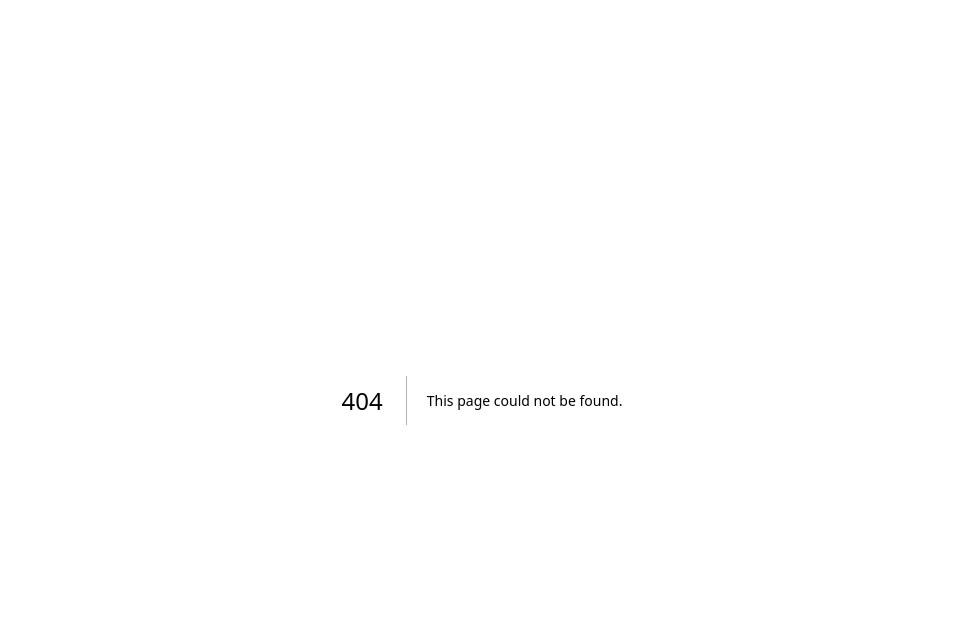
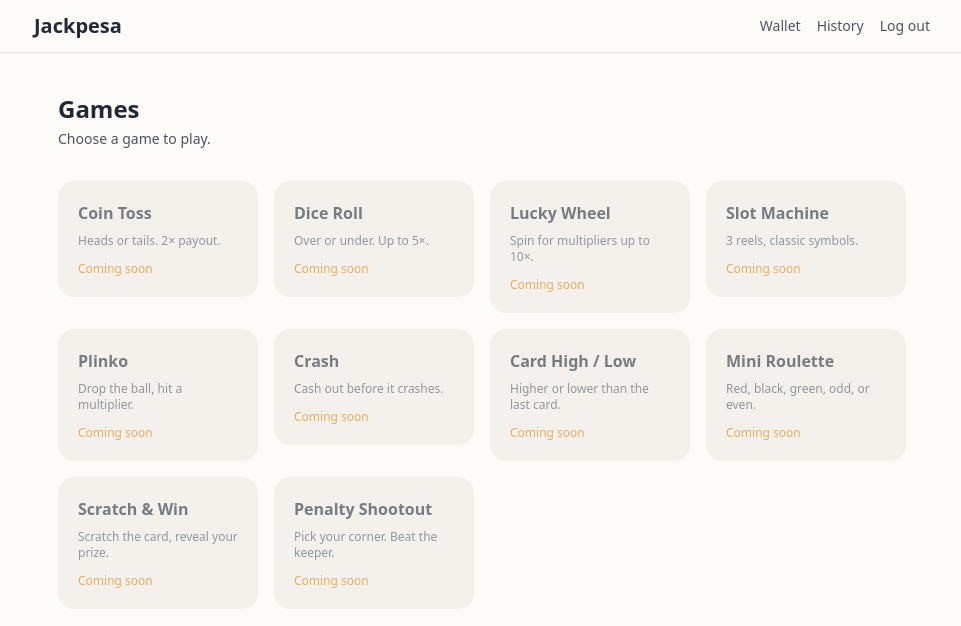
Before and after one commit to GitauGriffinke/jackpesa, a Next.js app: page /dashboard/games in a window 1280 px wide. Before the commit this address had no page. Shown: the top 626 px of the page, without its empty margins (158-1119 px from the left). Built offline with nearby package versions, Linux system fonts and the light colour scheme; no server answers.

Commit message:
feat: add nav with live balance badge and games grid

```diff
--- /dev/null
+++ b/app/dashboard/games/page.tsx
@@ -0,0 +1,53 @@
+import Link from "next/link";
+import type { GameId } from "@/types";
+
+interface GameCard {
+  id: GameId;
+  label: string;
+  description: string;
+  built: boolean;
+}
+
+const GAMES: GameCard[] = [
+  { id: "coin-toss",        label: "Coin Toss",        description: "Heads or tails. 2× payout.",              built: false },
+  { id: "dice",             label: "Dice Roll",         description: "Over or under. Up to 5×.",                built: false },
+  { id: "lucky-wheel",      label: "Lucky Wheel",       description: "Spin for multipliers up to 10×.",         built: false },
+  { id: "slots",            label: "Slot Machine",      description: "3 reels, classic symbols.",               built: false },
+  { id: "plinko",           label: "Plinko",            description: "Drop the ball, hit a multiplier.",        built: false },
+  { id: "crash",            label: "Crash",             description: "Cash out before it crashes.",             built: false },
+  { id: "card-high-low",    label: "Card High / Low",   description: "Higher or lower than the last card.",     built: false },
+  { id: "mini-roulette",    label: "Mini Roulette",     description: "Red, black, green, odd, or even.",        built: false },
+  { id: "scratch-and-win",  label: "Scratch & Win",     description: "Scratch the card, reveal your prize.",    built: false },
+  { id: "penalty-shootout", label: "Penalty Shootout",  description: "Pick your corner. Beat the keeper.",      built: false },
+];
+
+export default function GamesPage() {
+  return (
+    <main className="mx-auto w-full max-w-4xl px-6 py-10">
+      <h1 className="text-2xl font-bold text-text">Games</h1>
+      <p className="mt-1 text-sm text-text-muted">Choose a game to play.</p>
+
+      <ul className="mt-8 grid grid-cols-2 gap-4 sm:grid-cols-3 lg:grid-cols-4">
+        {GAMES.map((game) => (
+          <li key={game.id}>
+            {game.built ? (
+              <Link
+                href={`/dashboard/games/${game.id}`}
+                className="flex flex-col gap-2 rounded-2xl bg-card p-5 transition-shadow hover:shadow-md"
+              >
+                <span className="font-semibold text-text">{game.label}</span>
+                <span className="text-xs text-text-muted">{game.description}</span>
+              </Link>
+            ) : (
+              <div className="flex flex-col gap-2 rounded-2xl bg-card p-5 opacity-60">
+                <span className="font-semibold text-text">{game.label}</span>
+                <span className="text-xs text-text-muted">{game.description}</span>
+                <span className="mt-1 text-xs font-medium text-accent">Coming soon</span>
+              </div>
+            )}
+          </li>
+        ))}
+      </ul>
+    </main>
+  );
+}
--- /dev/null
+++ b/app/dashboard/layout.tsx
@@ -0,0 +1,10 @@
+import Nav from "@/components/Nav";
+
+export default function DashboardLayout({ children }: { children: React.ReactNode }) {
+  return (
+    <>
+      <Nav />
+      {children}
+    </>
+  );
+}
--- /dev/null
+++ b/components/Nav.tsx
@@ -0,0 +1,83 @@
+"use client";
+
+import { useEffect, useState } from "react";
+import Link from "next/link";
+import { useRouter } from "next/navigation";
+
+interface Me {
+  name: string;
+  balanceCents: number;
+}
+
+function formatKES(cents: number): string {
+  return new Intl.NumberFormat("en-KE", {
+    style: "currency",
+    currency: "KES",
+    maximumFractionDigits: 2,
+  }).format(cents / 100);
+}
+
+export default function Nav() {
+  const router = useRouter();
+  const [me, setMe] = useState<Me | null>(null);
+
+  useEffect(() => {
+    let active = true;
+    async function poll() {
+      try {
+        const res = await fetch("/api/me");
+        if (res.ok && active) setMe(await res.json());
+      } catch {
+        // Network error — keep showing the last known balance.
+      }
+    }
+    poll();
+    const id = setInterval(poll, 5_000);
+    return () => { active = false; clearInterval(id); };
+  }, []);
+
+  async function logout() {
+    await fetch("/api/auth/logout", { method: "POST" });
+    router.push("/login");
+    router.refresh();
+  }
+
+  return (
+    <header className="sticky top-0 z-40 border-b border-zinc-200 bg-page px-6 py-3">
+      <div className="mx-auto flex max-w-4xl items-center justify-between gap-4">
+        <Link href="/dashboard" className="text-xl font-bold text-text">
+          Jackpesa
+        </Link>
+        <nav className="flex items-center gap-4">
+          {me && (
+            <Link
+              href="/dashboard/wallet"
+              className="rounded-lg bg-card px-3 py-1.5 text-sm font-semibold text-accent"
+            >
+              {formatKES(me.balanceCents)}
+            </Link>
+          )}
+          <Link
+            href="/dashboard/wallet"
+            className="hidden text-sm font-medium text-text-muted hover:text-text sm:block"
+          >
+            Wallet
+          </Link>
+          <Link
+            href="/dashboard/history"
+            className="hidden text-sm font-medium text-text-muted hover:text-text sm:block"
+          >
+            History
+          </Link>
+          <button
+            type="button"
+            onClick={logout}
+            className="text-sm font-medium text-text-muted hover:text-text"
+          >
+            Log out
+          </button>
+        </nav>
+      </div>
+    </header>
+  );
+}
```
